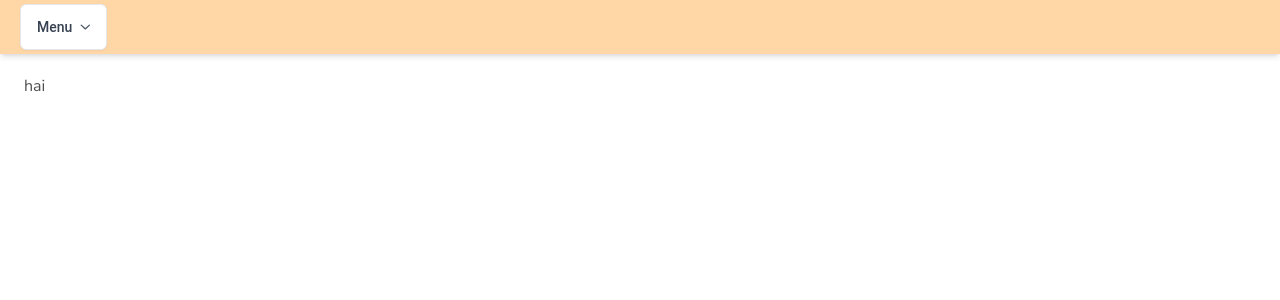
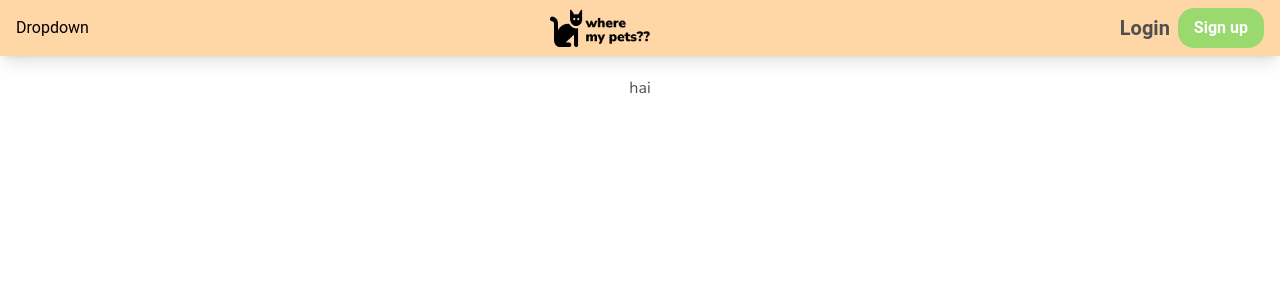
Before and after one commit to revou-fsse-1/w22-group-react-group-c, a Next.js app: page / in a window 1280 px wide. Shown: the top 300 px of the page. Built offline with nearby package versions, Linux system fonts and the light colour scheme; what tw-elements would draw is missing.

Commit message:
styling navbar

```diff
--- a/src/layout/Navbar.tsx
+++ b/src/layout/Navbar.tsx
@@ -1,127 +1,53 @@
 import LogoutButton from "@/components/LogoutButton";
+import Image from "next/image";
 import Link from "next/link";
 import { useEffect, useState } from "react";
 
 export default function Navbar() {
   const [isOpen, setIsOpen] = useState(false);
 
-  const toggleDropdown = () => {
-    setIsOpen(!isOpen);
-  };
   return (
     <div>
-      <div>
-        <section className="relative">
-          {/* <!-- navbar --> */}
-          <nav className="flex justify-between bg-[#FFD6A5] text-white w-screen shadow-slate-500 shadow-md">
-            <div className="px-5 py-1 flex w-full items-center">
-              <div className="hs-dropdown relative inline-flex">
-                <button
-                  id="hs-dropdown-default"
-                  type="button"
-                  className="hs-dropdown-toggle py-3 px-4 inline-flex justify-center items-center gap-2 rounded-md border font-medium bg-white text-gray-700 shadow-sm align-middle hover:bg-gray-50 focus:outline-none focus:ring-2 focus:ring-offset-2 focus:ring-offset-white focus:ring-blue-600 transition-all text-sm dark:bg-slate-900 dark:hover:bg-slate-800 dark:border-gray-700 dark:text-gray-400 dark:hover:text-white dark:focus:ring-offset-gray-800"
-                  onClick={toggleDropdown}
+      <nav className="bg-[#FFD6A5] px-4 py-2 shadow-lg">
+        <div className="flex justify-between items-center">
+          <div className="flex items-center text-white">
+            <div className="relative">
+              <button className="text-black focus:outline-none">
+                Dropdown
+              </button>
+              <div className="absolute bg-gray-700 mt-2 py-2 w-48 rounded-md shadow-lg hidden">
+                <a
+                  href="#"
+                  className="block px-4 py-2 text-sm text-white hover:bg-gray-600"
                 >
-                  Menu
-                  <svg
-                    className={`hs-dropdown-open ${
-                      isOpen ? "rotate-180" : ""
-                    } w-2.5 h-2.5 text-gray-600`}
-                    width="16"
-                    height="16"
-                    viewBox="0 0 16 16"
-                    fill="none"
-                    xmlns="http://www.w3.org/2000/svg"
-                  >
-                    <path
-                      d="M2 5L8.16086 10.6869C8.35239 10.8637 8.64761 10.8637 8.83914 10.6869L15 5"
-                      stroke="currentColor"
-                      strokeWidth="2"
-                      strokeLinecap="round"
-                    />
-                  </svg>
-                </button>
-
-                <div
-                  className={`hs-dropdown-menu transition-[opacity,margin] duration-[0.1ms] ${
-                    isOpen ? "opacity-100" : "opacity-0"
-                  } w-72 hidden z-10 mt-2 min-w-[15rem] bg-white shadow-md rounded-lg p-2 dark:bg-gray-800 dark:border dark:border-gray-700 dark:divide-gray-700`}
-                  aria-labelledby="hs-dropdown-default"
-                >
-                  <a
-                    className="flex items-center gap-x-3.5 py-2 px-3 rounded-md text-sm text-gray-800 hover:bg-gray-100 focus:ring-2 focus:ring-blue-500 dark:text-gray-400 dark:hover:bg-gray-700 dark:hover:text-gray-300"
-                    href="#"
-                  >
-                    Newsletter
+                  Option 1
                 </a>
                 <a
-                    className="flex items-center gap-x-3.5 py-2 px-3 rounded-md text-sm text-gray-800 hover:bg-gray-100 focus:ring-2 focus:ring-blue-500 dark:text-gray-400 dark:hover:bg-gray-700 dark:hover:text-gray-300"
                   href="#"
+                  className="block px-4 py-2 text-sm text-white hover:bg-gray-600"
                 >
-                    Purchases
+                  Option 2
                 </a>
                 <a
-                    className="flex items-center gap-x-3.5 py-2 px-3 rounded-md text-sm text-gray-800 hover:bg-gray-100 focus:ring-2 focus:ring-blue-500 dark:text-gray-400 dark:hover:bg-gray-700 dark:hover:text-gray-300"
                   href="#"
+                  className="block px-4 py-2 text-sm text-white hover:bg-gray-600"
                 >
-                    Downloads
-                  </a>
-                  <a
-                    className="flex items-center gap-x-3.5 py-2 px-3 rounded-md text-sm text-gray-800 hover:bg-gray-100 focus:ring-2 focus:ring-blue-500 dark:text-gray-400 dark:hover:bg-gray-700 dark:hover:text-gray-300"
-                    href="#"
-                  >
-                    Team Account
+                  Option 3
                 </a>
               </div>
             </div>
-
-              {/* <!-- Nav Links --> */}
-
-              {/* <!-- Header Icons --> */}
-              <div className="flex space-x-5 items-center">
-                {/* <!-- Sign In / Register      --> */}
+          </div>
+          <div className="flex items-center text-black">
+            <Image src="/logo-navbar.png" width={100} height={100} alt="logo" />
+          </div>
+          <div className="flex items-center">
+            <button className="px-2 text-xl font-bold">Login</button>
+            <button className="bg-[#99d96e] border-black hover:bg-[#7bbb50] rounded-2xl text-white font-bold py-2 px-4">
+              Sign up
+            </button>
           </div>
         </div>
-            {/* <!-- Responsive navbar --> */}
-            {/* <a className="xl:hidden flex mr-6 items-center" href="#">
-              <svg
-                xmlns="http://www.w3.org/2000/svg"
-                className="h-6 w-6 hover:text-gray-200"
-                fill="none"
-                viewBox="0 0 24 24"
-                stroke="currentColor"
-              >
-                <path
-                  strokeLinecap="round"
-                  strokeLinejoin="round"
-                  strokeWidth="2"
-                  d="M3 3h2l.4 2M7 13h10l4-8H5.4M7 13L5.4 5M7 13l-2.293 2.293c-.63.63-.184 1.707.707 1.707H17m0 0a2 2 0 100 4 2 2 0 000-4zm-8 2a2 2 0 11-4 0 2 2 0 014 0z"
-                />
-              </svg>
-              <span className="flex absolute -mt-5 ml-4">
-                <span className="animate-ping absolute inline-flex h-3 w-3 rounded-full bg-pink-400 opacity-75"></span>
-                <span className="relative inline-flex rounded-full h-3 w-3 bg-pink-500"></span>
-              </span>
-            </a>
-            <a className="navbar-burger self-center mr-12 xl:hidden" href="#">
-              <svg
-                xmlns="http://www.w3.org/2000/svg"
-                className="h-6 w-6 hover:text-gray-200"
-                fill="none"
-                viewBox="0 0 24 24"
-                stroke="currentColor"
-              >
-                <path
-                  strokeLinecap="round"
-                  strokeLinejoin="round"
-                  strokeWidth="2"
-                  d="M4 6h16M4 12h16M4 18h16"
-                />
-              </svg>
-            </a> */}
       </nav>
-        </section>
-      </div>
     </div>
   );
 }
--- a/src/pages/index.tsx
+++ b/src/pages/index.tsx
@@ -52,7 +52,7 @@ export default function Home({ initialData }: HomeProps) {
   return (
     <Layout>
       <main
-        className={`flex flex-col items-centerjustify-center px-6 py-5 ${inter.className}`}
+        className={`flex flex-col items-center justify-center px-6 py-5 ${inter.className}`}
       >
         <h1>hai</h1>
       </main>
```
Also changed, not shown: public/logo-navbar.png (added). Lines whose indentation alone changed are shown as unchanged.
